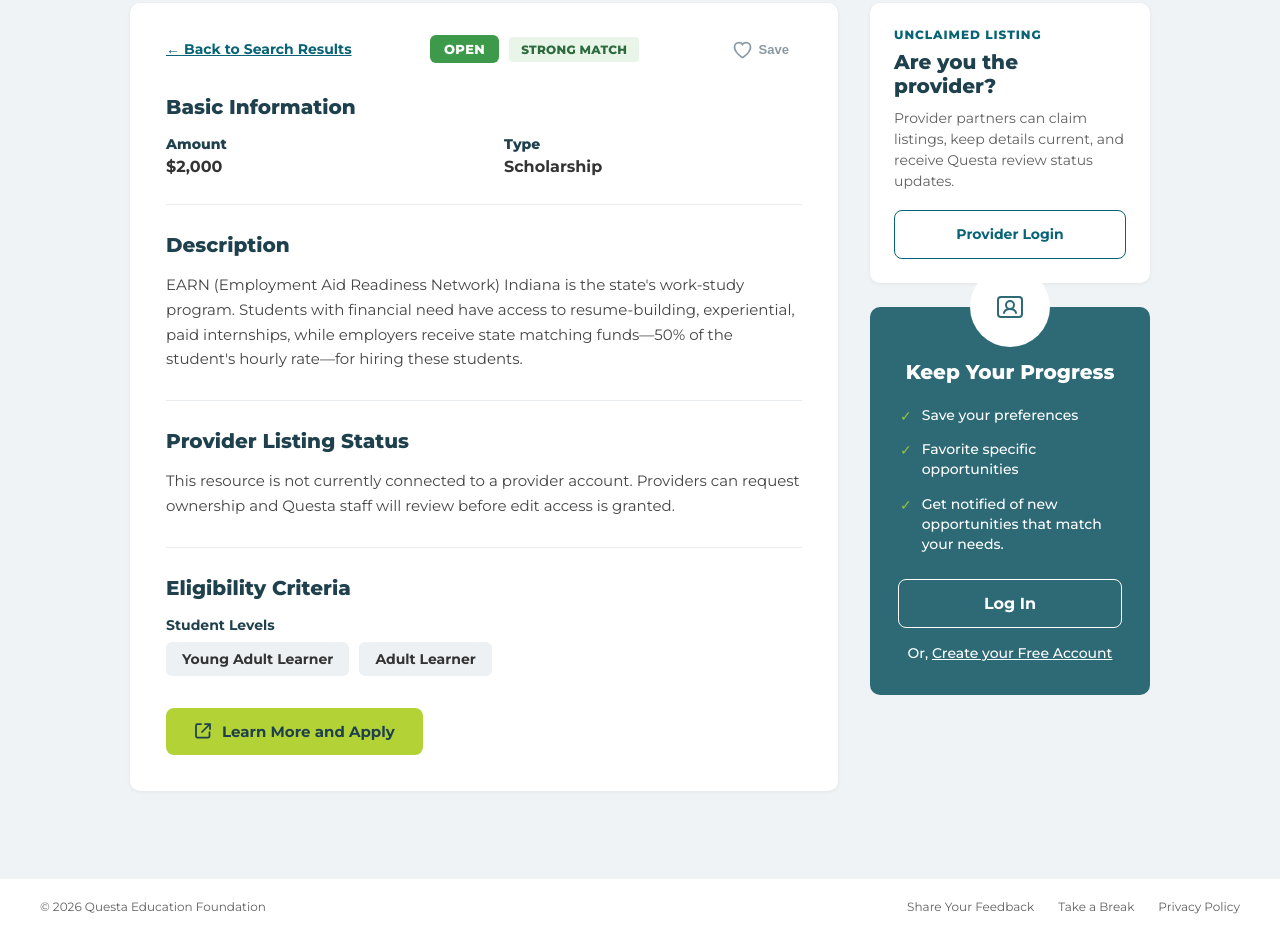
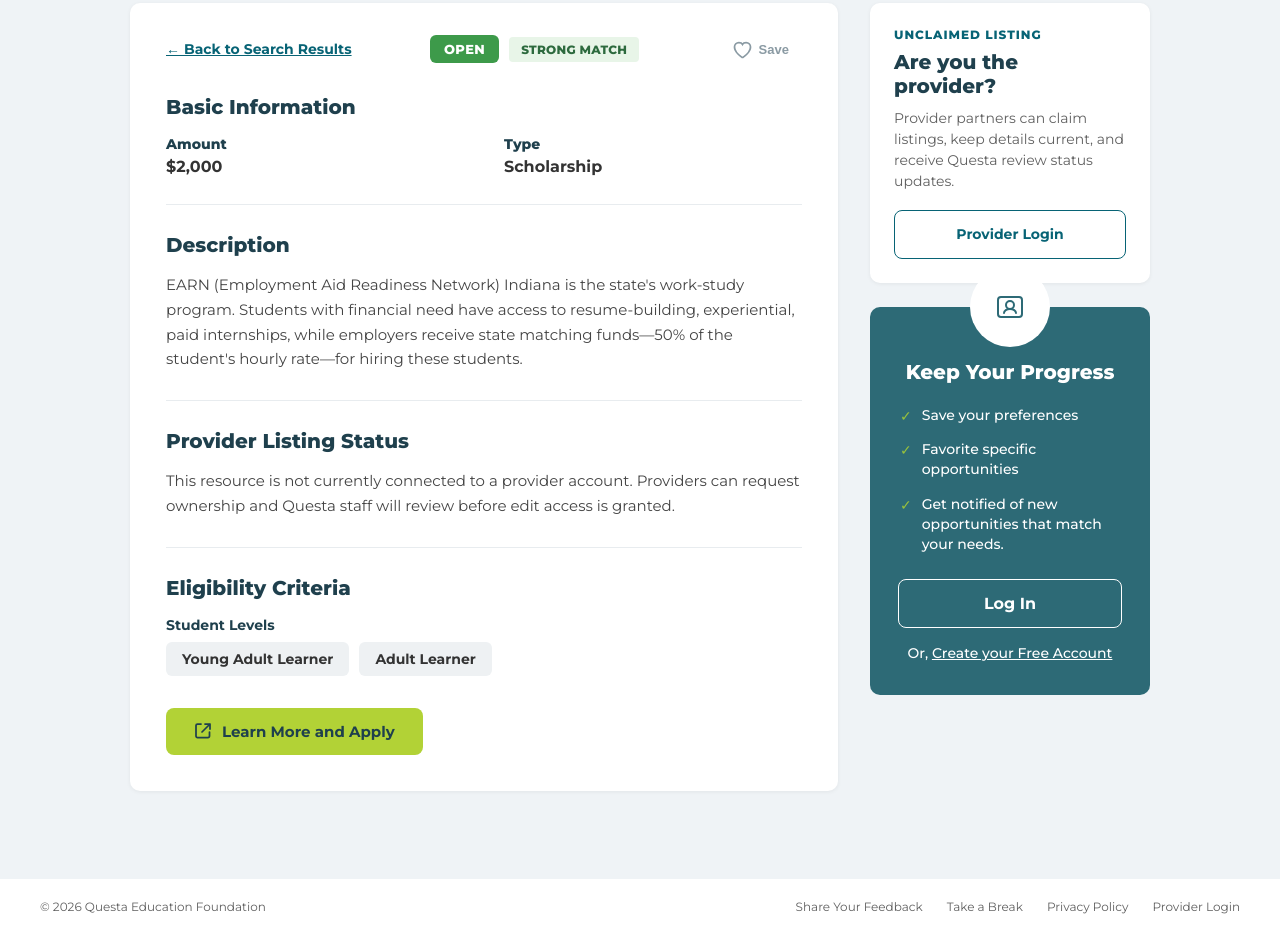
Before and after one commit to BT-Pro-Solutions/PROTO-questa-compass, a plain HTML site: page detail.html in a window 1280 px wide. Shown: the part 424-1358 px from the top of the page. Drawn offline with Linux system fonts and the light colour scheme.

Commit message:
updating footer

```diff
--- a/detail.html
+++ b/detail.html
@@ -175,6 +175,7 @@
             <a href="#">Share Your Feedback</a>
             <a href="#">Take a Break</a>
             <a href="#">Privacy Policy</a>
+            <a href="provider-login.html">Provider Login</a>
         </nav>
     </footer>
 
```
Also changed, not shown: admin-dashboard.html (+1 -0 lines), compass.html (+1 -0 lines), dashboard.html (+1 -0 lines), profile-builder.html (+1 -0 lines), provider-account.html (+1 -0 lines), provider-add-listing.html (+1 -0 lines), provider-add-listings-bulk.html (+1 -0 lines), provider-create-account.html (+1 -0 lines), provider-login.html (+1 -0 lines), provider-resource-detail.html (+1 -0 lines), provider-resources.html (+1 -0 lines), results.html (+1 -0 lines), security.html (+1 -0 lines).
